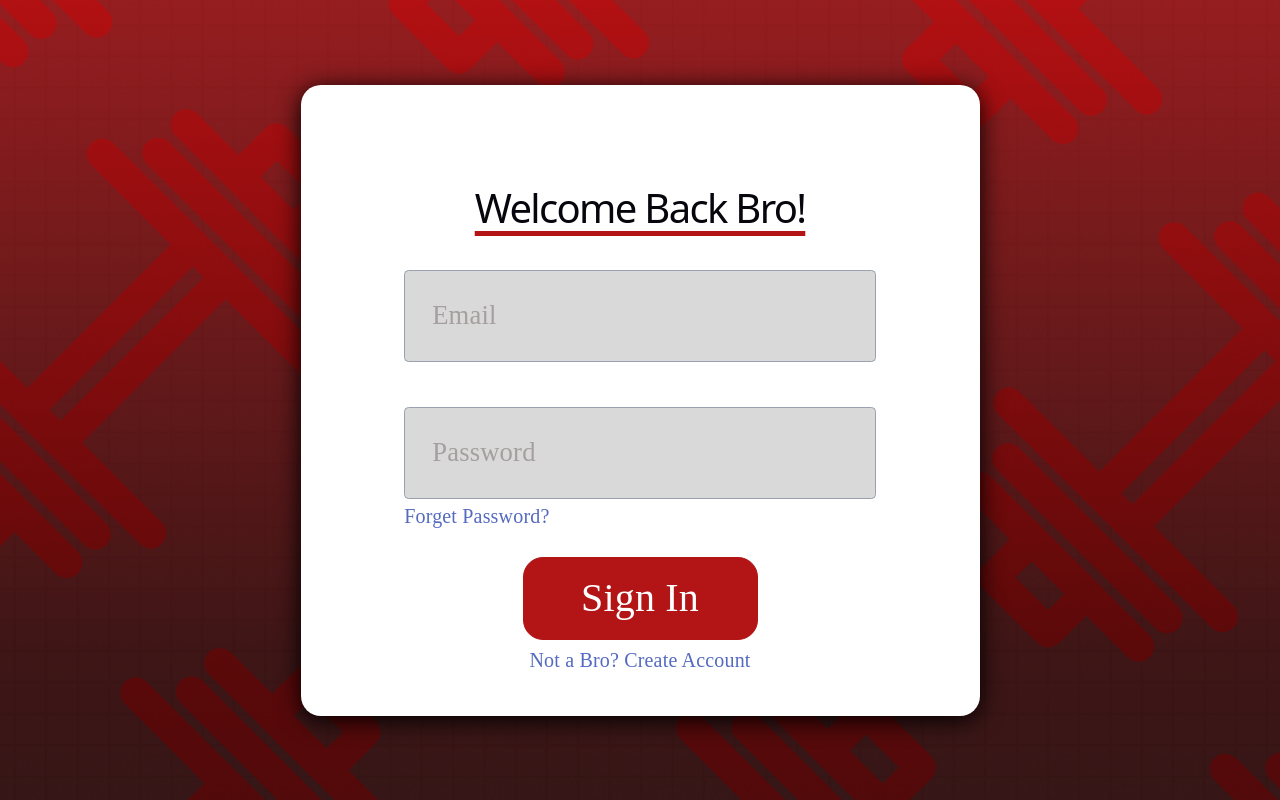
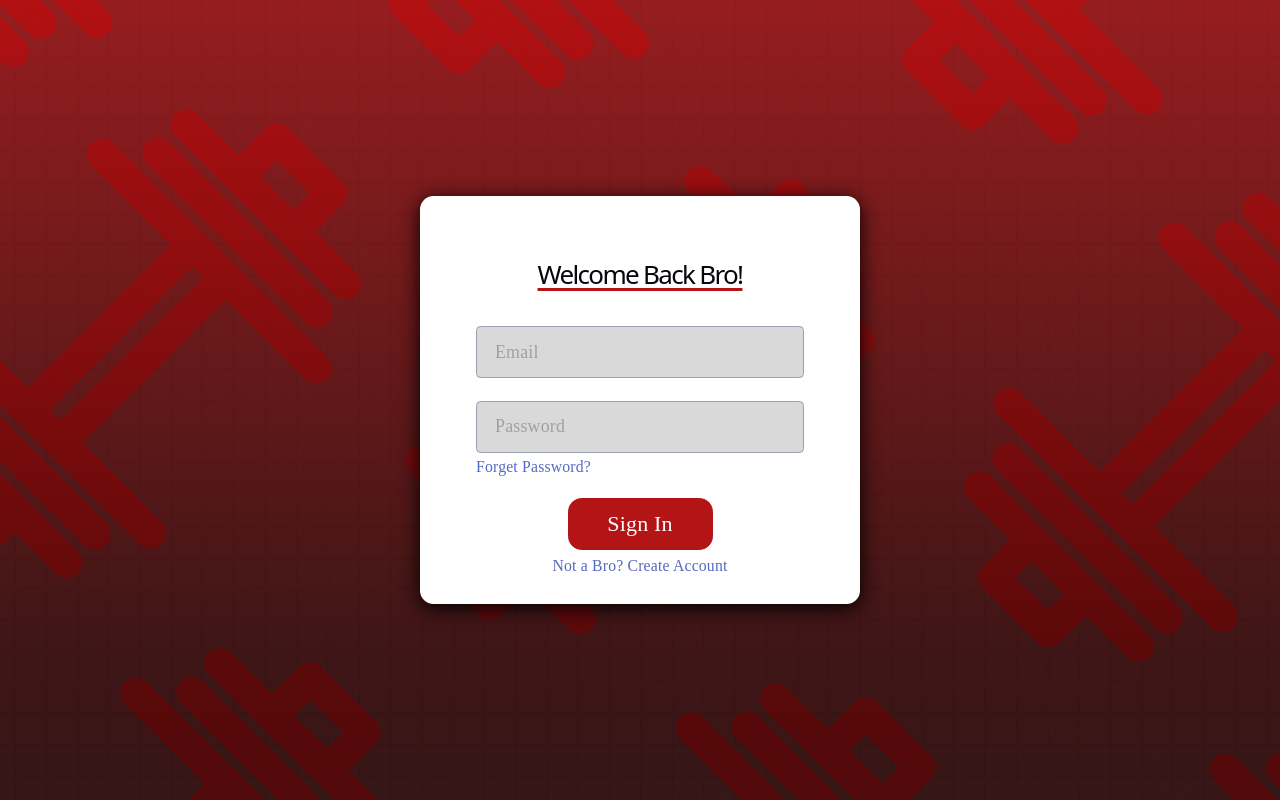
Before and after one commit to mikaylaphilpot/GymBros, a React (Vite) app in the folder frontend/: page / in a window 1280 px wide. Built offline with nearby package versions, Linux system fonts and the light colour scheme; no server answers.

Commit message:
Scale down styling for  login, signup, and friends pages

```diff
--- a/frontend/src/pages/AddFriends.tsx
+++ b/frontend/src/pages/AddFriends.tsx
@@ -10,20 +10,20 @@ type AddFriendsProps = {
 }
 
 const overlay =
-  "fixed inset-0 z-40 flex items-center justify-center bg-black/55 p-4"
+  "fixed inset-0 z-40 flex items-center justify-center bg-black/55 p-2"
 const popup =
-  "flex min-h-[560px] max-h-[90dvh] w-full max-w-[560px] flex-col overflow-y-auto rounded-xl bg-white px-9 py-10 shadow-[0_4px_16px_#000]"
+  "flex min-h-[320px] max-h-[88dvh] w-full max-w-[340px] flex-col overflow-y-auto rounded-lg bg-white px-4 py-5 shadow-[0_4px_16px_#000]"
 const title =
-  "self-start font-['Inter:Bold'] text-[36px]! leading-tight font-bold text-black underline decoration-[#B31517] decoration-[12.5%] underline-offset-8"
-const description = "mt-6 text-left text-[20px]"
+  "self-start font-['Inter:Bold'] text-[21px]! leading-tight font-bold text-black underline decoration-[#B31517] decoration-[12.5%] underline-offset-4"
+const description = "mt-2 text-left text-[13px]"
 const searchField =
-  "mt-5 flex h-12 items-center gap-3 rounded-[10px] border-2 border-[#919191] px-3"
+  "mt-2.5 flex h-8 items-center gap-1.5 rounded-md border-2 border-[#919191] px-2"
 const searchInput =
-  "min-w-0 flex-1 bg-transparent text-[20px] outline-none placeholder:text-black"
+  "min-w-0 flex-1 bg-transparent text-[13px] outline-none placeholder:text-black"
 const closeButton =
-  "mt-6 h-12 w-[130px] self-center rounded-lg bg-[#b31517] text-[20px] font-bold text-white transition hover:bg-[#951214]"
+  "mt-3.5 h-8 w-[84px] self-center rounded-md bg-[#b31517] text-[13px] font-bold text-white transition hover:bg-[#951214]"
 const resultButton =
-  "rounded-lg bg-[#b31517] px-4 py-2 font-semibold text-white hover:bg-[#951214] disabled:cursor-not-allowed disabled:bg-gray-400"
+  "rounded-md bg-[#b31517] px-2.5 py-1 text-xs font-semibold text-white hover:bg-[#951214] disabled:cursor-not-allowed disabled:bg-gray-400"
 
 export default function AddFriends({
   currentUserId,
@@ -112,7 +112,7 @@ export default function AddFriends({
             src={searchImage}
             alt=""
             aria-hidden="true"
-            className="size-5"
+            className="size-3.5"
           />
           <input
             value={query}
@@ -123,7 +123,7 @@ export default function AddFriends({
           />
         </label>
 
-        <div className="mt-4" aria-live="polite">
+        <div className="mt-2 text-xs" aria-live="polite">
           {isSearching && <p className="text-center text-gray-700">Searching...</p>}
           {!isSearching && query.trim() && results.length === 0 && !error && (
             <p className="text-center text-gray-700">No users found.</p>
@@ -135,7 +135,7 @@ export default function AddFriends({
               return (
                 <li
                   key={user.id}
-                  className="flex items-center justify-between gap-3 rounded-lg border border-gray-300 px-4 py-3"
+                  className="flex items-center justify-between gap-2 rounded-md border border-gray-300 px-2 py-1"
                 >
                   <span className="min-w-0 truncate">{user.username}</span>
                   <button
--- a/frontend/src/pages/Login.tsx
+++ b/frontend/src/pages/Login.tsx
@@ -5,19 +5,19 @@ import { login } from "../api/auth"
 
 // Styling for the Login component and its child elements.
 const page =
-  "fixed inset-0 flex min-h-dvh w-screen items-center justify-center overflow-hidden px-5 py-10"
+  "fixed inset-0 flex min-h-dvh w-screen items-center justify-center overflow-y-auto px-3 py-4"
 const background =
   "pointer-events-none absolute inset-0 h-full w-full object-cover"
 const form =
-  "relative z-10 flex w-full max-w-[679px] flex-col rounded-[20px] bg-white px-[clamp(24px,8.1vw,117px)] pb-[clamp(28px,4vw,36px)] pt-[clamp(34px,6.7vw,61px)] shadow-[0_4px_25px_#000]"
+  "relative z-10 flex w-full max-w-[440px] flex-col rounded-xl bg-white px-[clamp(20px,5vw,56px)] pb-5 pt-6 shadow-[0_4px_20px_#000]"
 const title =
-  "mb-[25px] text-center font-['Inter:Bold'] text-[clamp(40px,3vw,50px)]! leading-normal font-bold text-black underline decoration-[#B31517] decoration-[12.5%] underline-offset-8"
+  "mb-4 text-center font-['Inter:Bold'] text-[clamp(26px,2vw,34px)]! leading-normal font-bold text-black underline decoration-[#B31517] decoration-[12.5%] underline-offset-4"
 const input =
-  "h-[92px] w-full appearance-none rounded border border-gray-400 bg-[#d9d9d9] px-6 font-['Inter:Regular'] text-[clamp(22px,2.08vw,30px)] font-normal text-black placeholder:text-[#a59f9f] shadow-none outline-none focus-visible:border-[#b31517] focus-visible:ring-2 focus-visible:ring-[#b31517]"
+  "h-[52px] w-full appearance-none rounded border border-gray-400 bg-[#d9d9d9] px-4 font-['Inter:Regular'] text-[clamp(16px,1.4vw,19px)] font-normal text-black placeholder:text-[#a59f9f] shadow-none outline-none focus-visible:border-[#b31517] focus-visible:ring-2 focus-visible:ring-[#b31517]"
 const link =
-  "font-['Inter:Regular'] text-[16px] font-normal text-[#546ac0] hover:underline focus-visible:outline-2 focus-visible:outline-offset-2 focus-visible:outline-[#546ac0] sm:text-[20px]"
+  "font-['Inter:Regular'] text-[13px] font-normal text-[#546ac0] hover:underline focus-visible:outline-2 focus-visible:outline-offset-2 focus-visible:outline-[#546ac0] sm:text-sm"
 const button =
-  "mt-[23px] h-[83px] w-[235px] self-center rounded-[20px] border border-[#b31517] bg-[#b31517] font-['Inter:Regular'] text-[40px] leading-normal font-normal text-white transition-colors hover:bg-[#981214] focus-visible:outline-2 focus-visible:outline-offset-4 focus-visible:outline-[#b31517] active:bg-[#7d0f11]"
+  "mt-4 h-[52px] w-[145px] self-center rounded-xl border border-[#b31517] bg-[#b31517] font-['Inter:Regular'] text-[22px] leading-normal font-normal text-white transition-colors hover:bg-[#981214] focus-visible:outline-2 focus-visible:outline-offset-4 focus-visible:outline-[#b31517] active:bg-[#7d0f11]"
 
 export default function Login() {
   const navigate = useNavigate()
@@ -96,12 +96,12 @@ export default function Login() {
           autoComplete="current-password"
           required
           placeholder="Password"
-          className={`mt-[45px] ${input}`}
+          className={`mt-5 ${input}`}
         />
 
         <Link
           to="/forgot-password"
-          className={`self-start leading-[35px] ${link}`}
+          className={`self-start leading-6 ${link}`}
         >
           Forget Password?
         </Link>
@@ -112,7 +112,7 @@ export default function Login() {
 
         <Link
           to="/signup"
-          className={`self-center text-center leading-[40px] ${link}`}
+          className={`self-center text-center leading-7 ${link}`}
         >
           Not a Bro? Create Account
         </Link>
--- a/frontend/src/pages/Signup.tsx
+++ b/frontend/src/pages/Signup.tsx
@@ -5,19 +5,19 @@ import { signup } from "../api/auth"
 
 // Styling for the SignUp component and its child elements.
 const page =
-  "fixed inset-0 flex min-h-dvh w-screen items-center justify-center overflow-hidden px-5 py-10"
+  "fixed inset-0 flex min-h-dvh w-screen items-center justify-center overflow-y-auto px-3 py-4"
 const background =
   "pointer-events-none absolute inset-0 h-full w-full object-cover"
 const form =
-  "relative z-10 flex w-full max-w-[679px] flex-col rounded-[20px] bg-white px-[clamp(24px,8.1vw,117px)] pb-[clamp(28px,4vw,36px)] pt-[clamp(34px,6.7vw,61px)] shadow-[0_4px_25px_#000]"
+  "relative z-10 flex w-full max-w-[440px] flex-col rounded-xl bg-white px-[clamp(20px,5vw,56px)] pb-5 pt-6 shadow-[0_4px_20px_#000]"
 const title =
-  "mb-[25px] text-center font-['Inter:Bold'] text-[clamp(40px,3vw,50px)]! leading-normal font-bold text-black underline decoration-[#B31517] decoration-[12.5%] underline-offset-8"
+  "mb-4 text-center font-['Inter:Bold'] text-[clamp(26px,2vw,34px)]! leading-normal font-bold text-black underline decoration-[#B31517] decoration-[12.5%] underline-offset-4"
 const input =
-  "h-[92px] w-full appearance-none rounded border border-gray-400 bg-[#d9d9d9] px-6 font-['Inter:Regular'] text-[clamp(22px,2.08vw,30px)] font-normal text-black placeholder:text-[#a59f9f] shadow-none outline-none focus-visible:border-[#b31517] focus-visible:ring-2 focus-visible:ring-[#b31517]"
+  "h-[52px] w-full appearance-none rounded border border-gray-400 bg-[#d9d9d9] px-4 font-['Inter:Regular'] text-[clamp(16px,1.4vw,19px)] font-normal text-black placeholder:text-[#a59f9f] shadow-none outline-none focus-visible:border-[#b31517] focus-visible:ring-2 focus-visible:ring-[#b31517]"
 const button =
-  "mt-[23px] h-[83px] w-[235px] self-center rounded-[20px] border border-[#b31517] bg-[#b31517] font-['Inter:Regular'] text-[40px] leading-normal font-normal text-white transition-colors hover:bg-[#981214] focus-visible:outline-2 focus-visible:outline-offset-4 focus-visible:outline-[#b31517] active:bg-[#7d0f11]"
+  "mt-4 h-[52px] w-[145px] self-center rounded-xl border border-[#b31517] bg-[#b31517] font-['Inter:Regular'] text-[22px] leading-normal font-normal text-white transition-colors hover:bg-[#981214] focus-visible:outline-2 focus-visible:outline-offset-4 focus-visible:outline-[#b31517] active:bg-[#7d0f11]"
 const link =
-  "mt-4 self-center font-['Inter:Regular'] text-[20px] font-normal text-[#546ac0] hover:underline focus-visible:outline-2 focus-visible:outline-offset-2 focus-visible:outline-[#546ac0]"
+  "mt-3 self-center font-['Inter:Regular'] text-sm font-normal text-[#546ac0] hover:underline focus-visible:outline-2 focus-visible:outline-offset-2 focus-visible:outline-[#546ac0]"
 
 export default function SignUp() {
   const [error, setError] = useState("")
@@ -103,7 +103,7 @@ export default function SignUp() {
           type="email"
           autoComplete="email"
           placeholder="Email"
-          className={`mt-[25px] ${input}`}
+          className={`mt-3 ${input}`}
         />
 
         <label htmlFor="password" className="sr-only">
@@ -115,10 +115,10 @@ export default function SignUp() {
           type="password"
           autoComplete="new-password"
           placeholder="Password"
-          className={`mt-[25px] ${input}`}
+          className={`mt-3 ${input}`}
         />
 
-        <p className="mt-2 text-sm text-gray-700">
+        <p className="mt-1.5 text-[11px] leading-4 text-gray-700">
           Use at least 8 characters, including uppercase and lowercase letters, a
           number, and one of these symbols: @$!%*?&amp;. No spaces or other characters.
         </p>
```
Also changed, not shown: frontend/src/pages/FriendsPage.tsx (+23 -23 lines).
